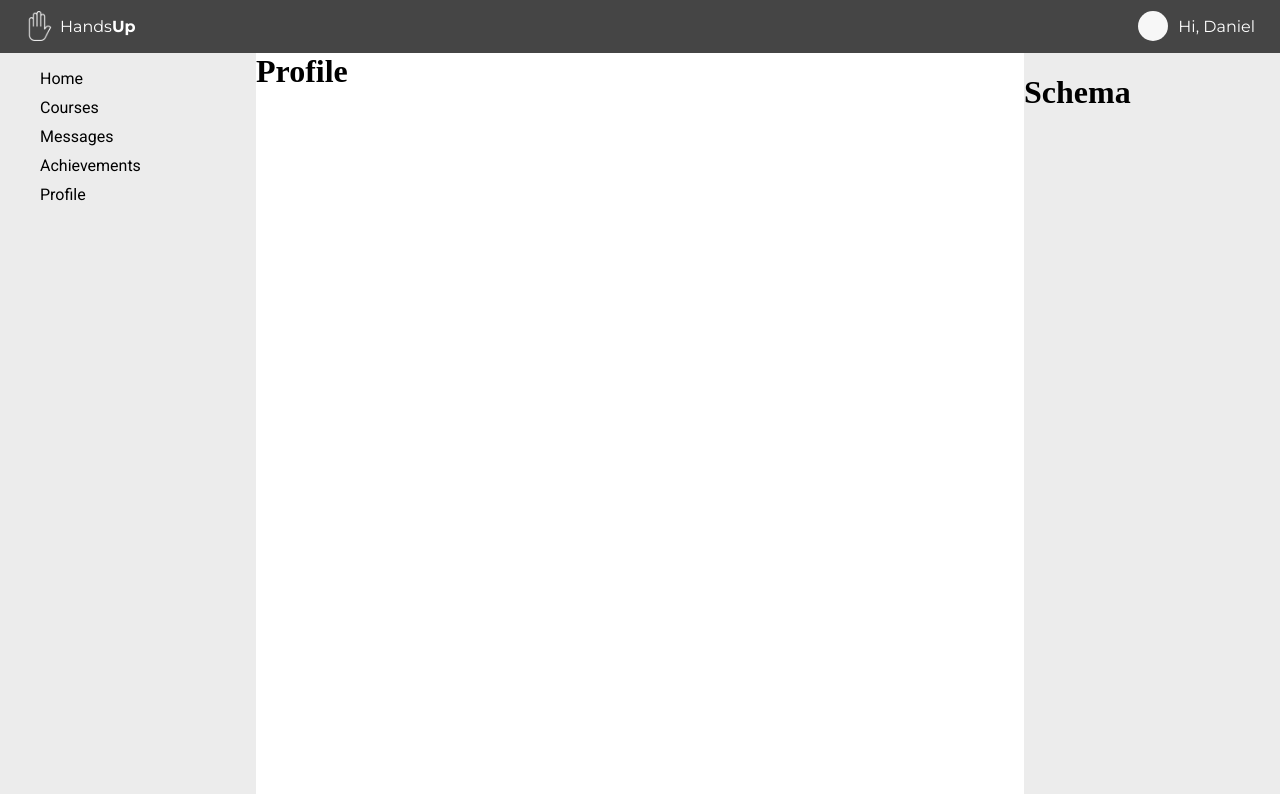
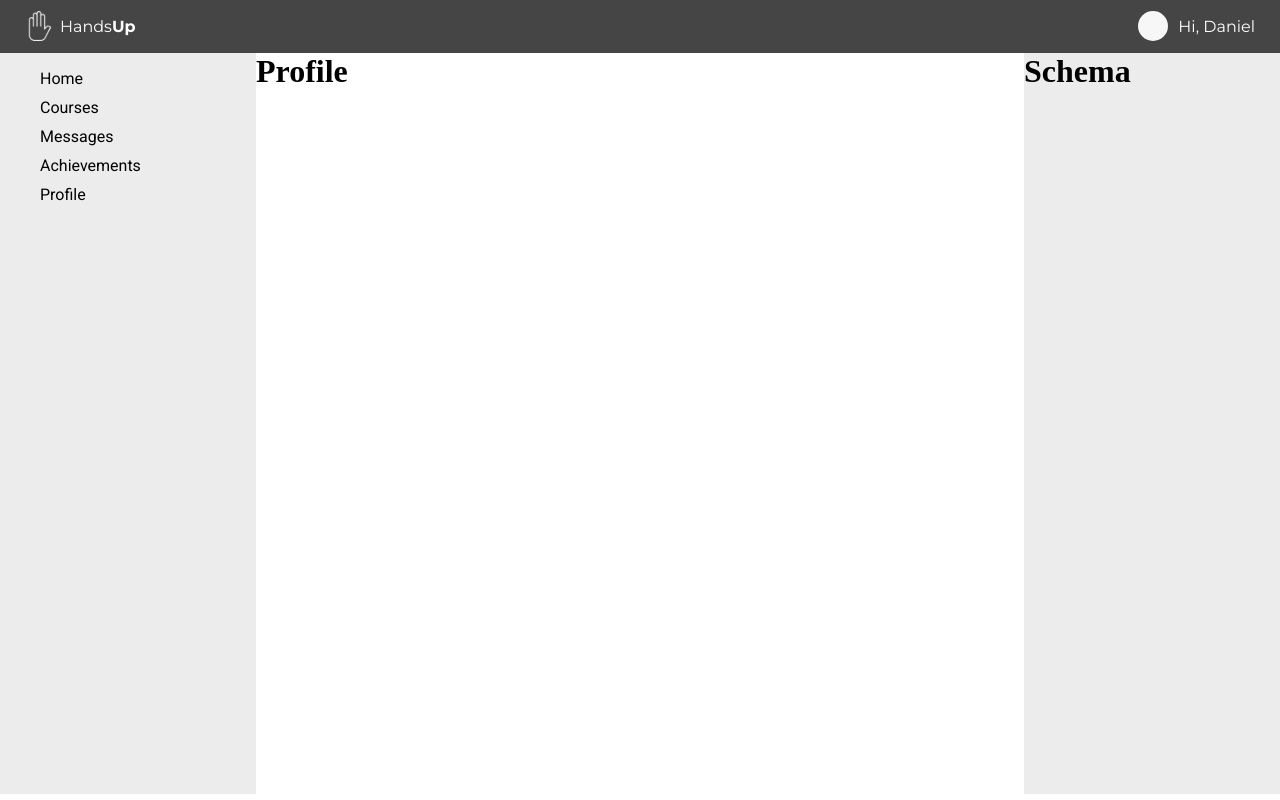
Before and after one commit to samdarrehshourian/Hands-Up, a React (Create React App) app: page /profile in a window 1280 px wide. Built offline with nearby package versions, Linux system fonts and the light colour scheme.

Commit message:
Created a flex container and made the position fixed.

```diff
--- a/src/components/Schedule.js
+++ b/src/components/Schedule.js
@@ -3,9 +3,10 @@ import '../scss-style/Schedule.scss';
 
 const Schedule = () => {
   return (
-    <div id = 'schedule'>
+    <div id = 'schedule-container'>
+      <div className = 'schedule'>
         <h1>Schema</h1>
-
+      </div>
     </div>
   );
 }
--- a/src/scss-style/Schedule.scss
+++ b/src/scss-style/Schedule.scss
@@ -1,7 +1,14 @@
 @import './Colors.scss';
 @import './Fonts.scss';
 
-#schedule {
+#schedule-container {
   flex: 1;
   background-color: $gray;
+  display: flex;
+  .schedule{
+    position: fixed;
+    h1{
+      margin: 0;
+    }
+  }
 }
```
